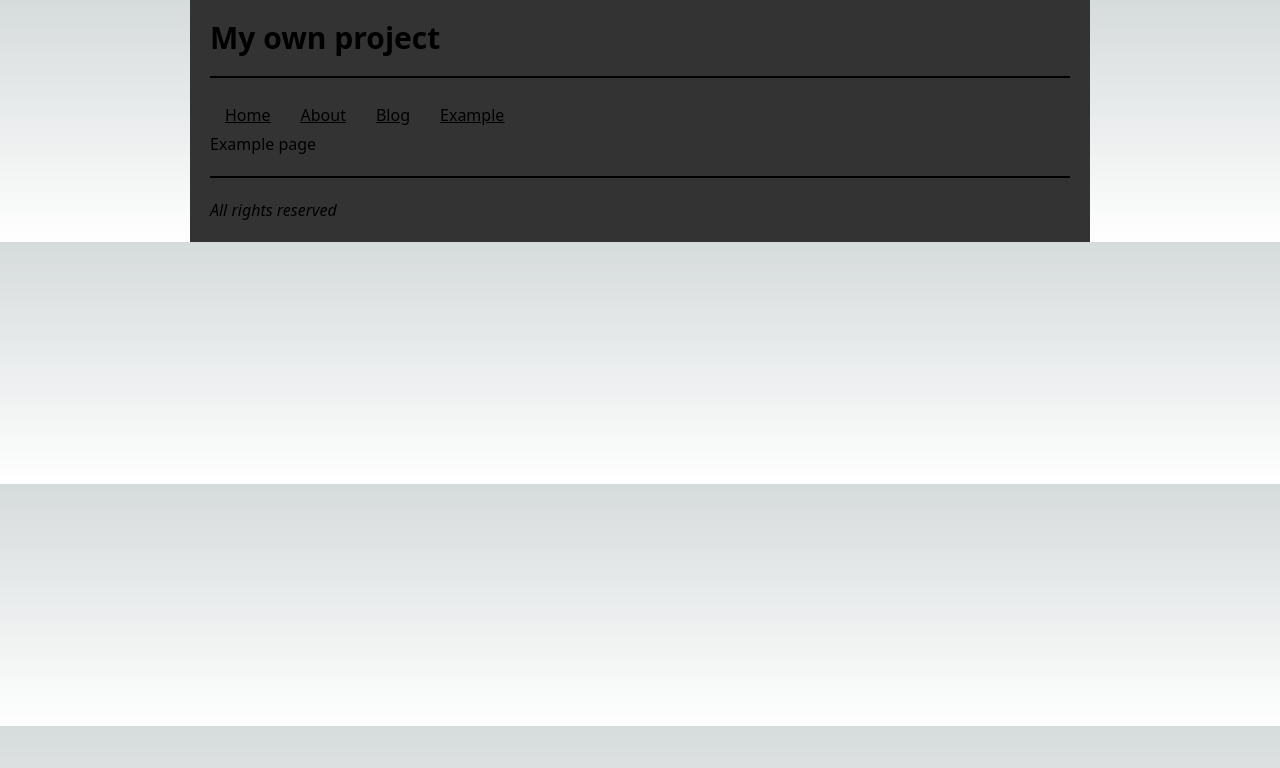
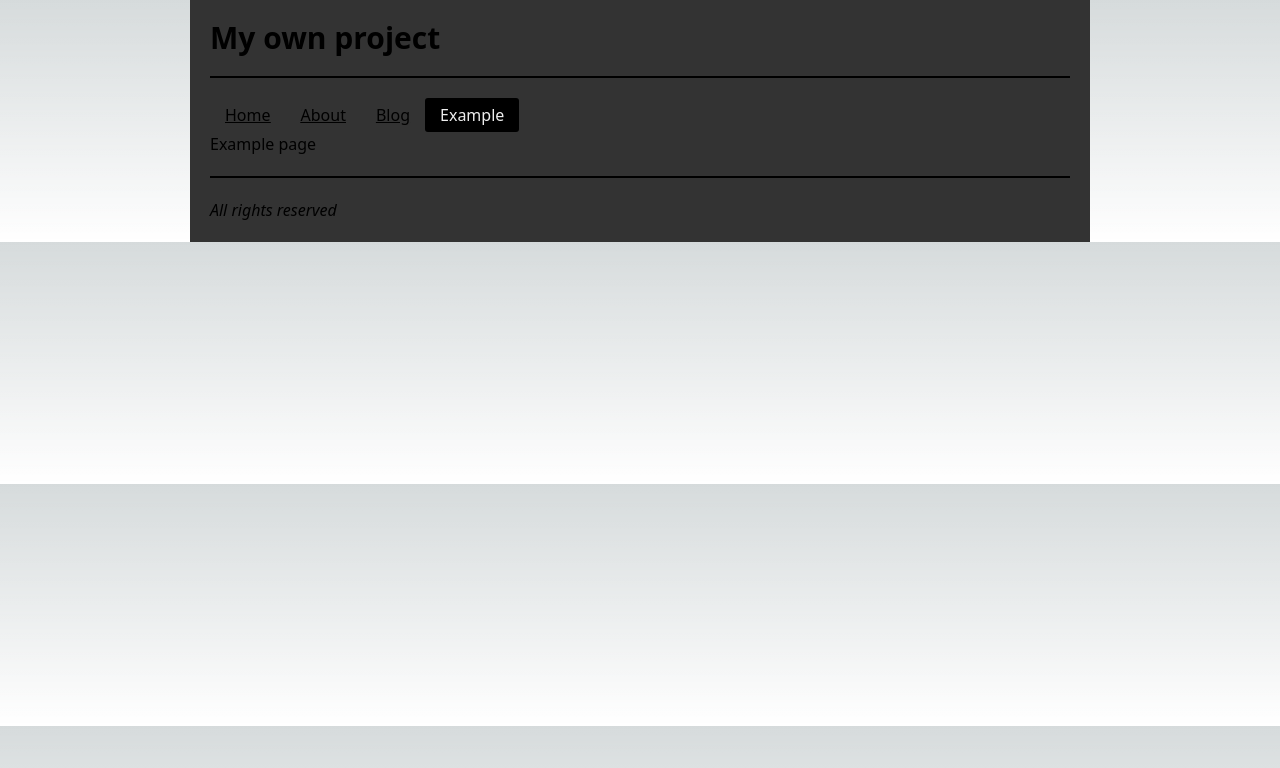
Before and after one commit to mspdl/nextjs-first_project, a Next.js app: page /example in a window 1280 px wide. Shown: the top 768 px of the page. Built offline with nearby package versions, Linux system fonts and the light colour scheme.

Commit message:
Creating navigation menu in NextJS - part 2

```diff
--- a/src/components/Navbar/Navbar.module.css
+++ b/src/components/Navbar/Navbar.module.css
@@ -14,3 +14,13 @@
   text-decoration: none;
   background-color: #eee;
 }
+
+.linkActive  {
+  color: #eee;
+  text-decoration: none;
+  background-color: #000;
+}
+
+.linkActive a {
+  cursor: default;
+}
--- a/src/components/Navbar/index.tsx
+++ b/src/components/Navbar/index.tsx
@@ -1,12 +1,21 @@
 import { navigationLinks } from "@/utils/data";
 import Link from "next/link";
 import styles from "./Navbar.module.css";
+import { useRouter } from "next/router";
 
 const Navbar = () => {
+  const router = useRouter();
+
   return (
     <ul className={styles.container}>
       {navigationLinks.map((link, index) => (
-        <li key={index} className={styles.linkItem}>
+        <li
+          key={index}
+          className={`
+            ${styles.linkItem} ${
+            router.pathname === link.path ? styles.linkActive : ""
+          }`}
+        >
           <Link href={link.path}>{link.label}</Link>
         </li>
       ))}
```
